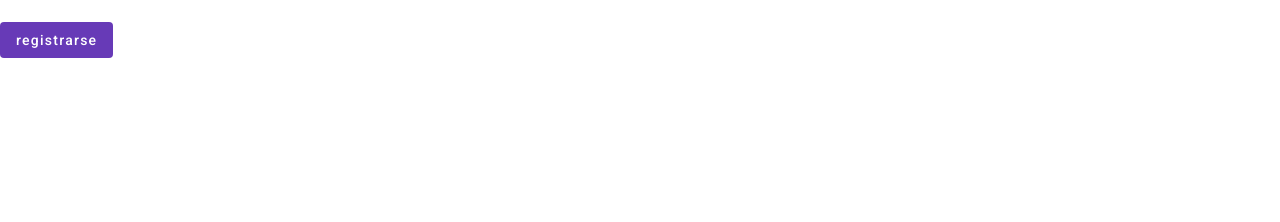
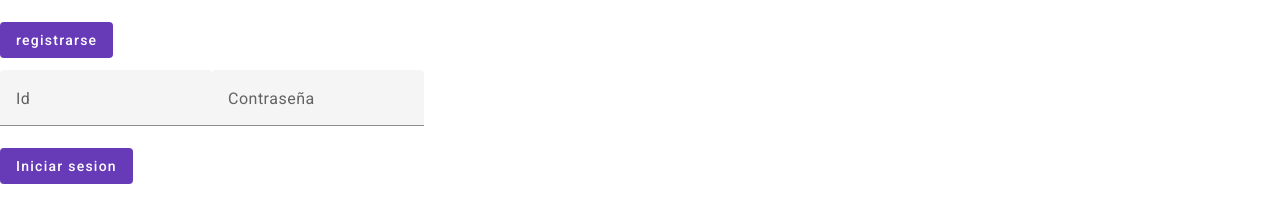
Before and after one commit to ibq-daw1-1920-id24/proyecto-DAW, an Angular app in the folder topmovies-frontend/: page / in a window 1280 px wide. Shown: the part 120-342 px from the top of the page. Built offline with nearby package versions, Linux system fonts and the light colour scheme; no server answers.

Commit message:
inicio de sesion

```diff
--- a/topmovies-frontend/src/app/inicio/inicio.component.html
+++ b/topmovies-frontend/src/app/inicio/inicio.component.html
@@ -15,3 +15,21 @@
     </p>
 
   </form>
+
+  <form *ngIf="!autenticado" #loginForm="ngForm" (ngSubmit)="(iniciarSesion())">
+
+    <mat-form-field>
+      <mat-label>Id</mat-label>
+      <input matInput placeholder="Nombre de usuario" name="id" [(ngModel)]="idLogin">
+    </mat-form-field>
+
+    <mat-form-field>
+      <mat-label>Contraseña</mat-label>
+      <input matInput placeholder="Nombre de usuario" name="clave" [(ngModel)]="claveLogin">
+    </mat-form-field>
+
+      <p>
+        <button type="submit" mat-flat-button color="primary">Iniciar sesion</button>
+      </p>
+
+    </form>
--- a/topmovies-frontend/src/app/inicio/inicio.component.ts
+++ b/topmovies-frontend/src/app/inicio/inicio.component.ts
@@ -1,5 +1,4 @@
 import { Component } from '@angular/core';
-import { Usuario } from '../modelo/usuario';
 import { NgForm } from '@angular/forms';
 import { UsuariosService } from '../services/usuarios.service';
 
@@ -12,8 +11,13 @@ export class InicioComponent {
 
   public id: string = '';
   public clave: string = '';
+  public idLogin: string = '';
+  public claveLogin: string = '';
+  public autenticado: boolean = false;
 
-  constructor(private usuariosService: UsuariosService) {}
+  constructor(private usuariosService: UsuariosService) {
+    this.usuariosService.autenticado.subscribe(autenticado => this.autenticado = autenticado);
+  }
 
   registrarse(registroForm: NgForm) {
     const usuario = {
@@ -23,4 +27,13 @@ export class InicioComponent {
 
     this.usuariosService.registrar(usuario);
   }
+
+  iniciarSesion() {
+    const usuario = {
+      id: this.idLogin,
+      clave: this.claveLogin
+    };
+
+    this.usuariosService.login(usuario);
+  }
 }
--- a/topmovies-frontend/src/app/services/usuarios.service.ts
+++ b/topmovies-frontend/src/app/services/usuarios.service.ts
@@ -1,11 +1,14 @@
 import { HttpClient } from '@angular/common/http';
 import { Injectable } from '@angular/core';
-import { Usuario } from '../modelo/usuario';
+import { Usuario } from '../modelo/Usuario';
+import { BehaviorSubject } from 'rxjs';
 
 @Injectable({
   providedIn: 'root'
 })
 export class UsuariosService {
+
+  public autenticado = new BehaviorSubject<boolean>(false);
 
   constructor(private httpClient: HttpClient) { }
 
@@ -13,4 +16,16 @@ export class UsuariosService {
     const peticion = this.httpClient.post<Usuario>('/topmovies-api/registrar.php', usuario);
     peticion.subscribe(resultado => {});
   }
+
+  public login(usuario: Usuario) {
+    const peticion = this.httpClient.post<Usuario>('/topmovies-api/login.php', usuario);
+    peticion.subscribe((resultado: any) => {
+      if (resultado.resultado == 'ok') {
+        this.autenticado.next(true)
+      }
+      else {
+        this.autenticado.next(false);
+      }
+    });
+  }
 }
```
Also changed, not shown: 1 other file (tests, documents, lock files or other folders).
